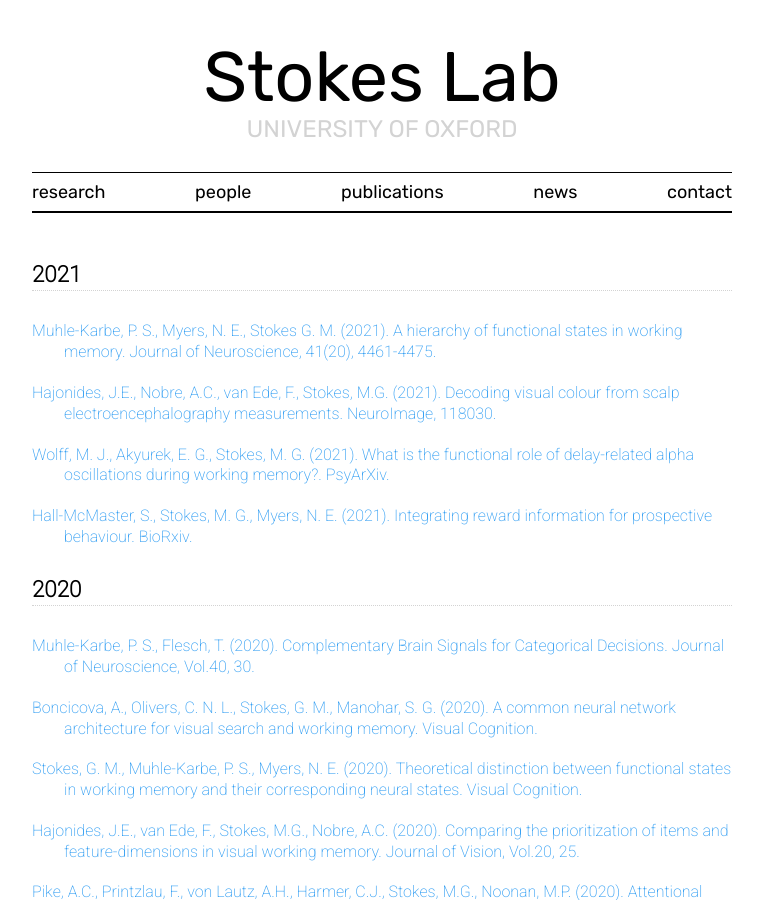
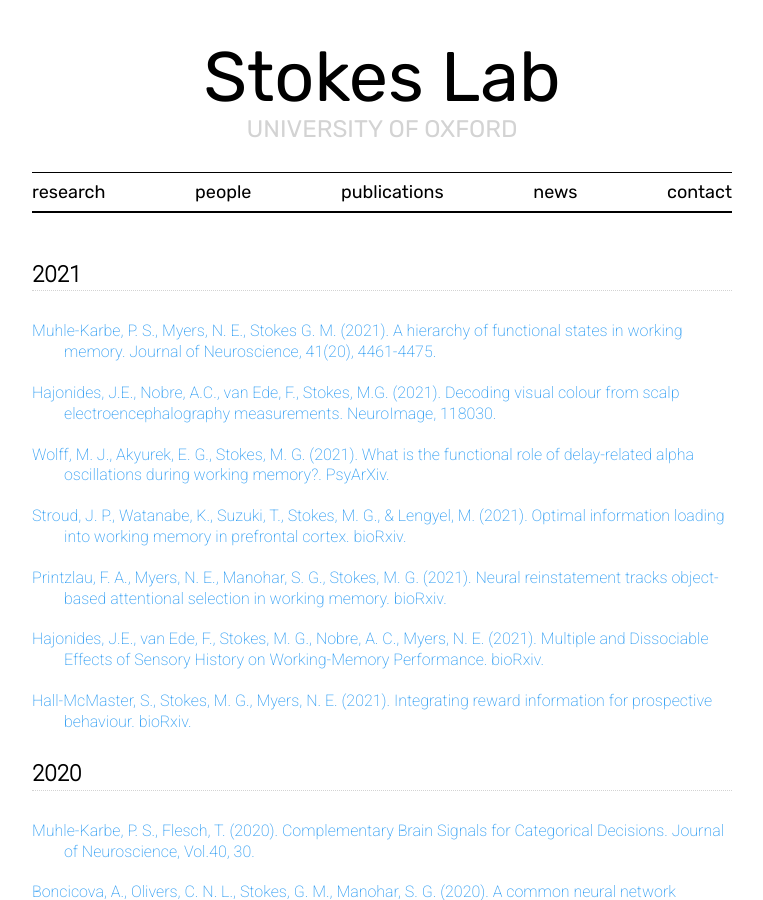
Before and after one commit to stokeslab/stokeslab.github.io, a Jekyll site: the page built from _pages/publications.html, in a window 1280 px wide and 900 px high. Shown: the whole window, without its empty margins (258-1021 px from the left). Built offline with Jekyll 4.4.1, drawn with Linux system fonts in a browser that asks for light colours; nearby versions of some CDN libraries; some web fonts are replaced.

Commit message:
Update publications.html

```diff
--- a/_pages/publications.html
+++ b/_pages/publications.html
@@ -15,7 +15,14 @@
 
 <p class="pub"> <a href="https://psyarxiv.com/z6y5b/" target="_blank"> Wolff, M. J., Akyurek, E. G., Stokes, M. G. (2021). What is the functional role of delay-related alpha oscillations during working memory?. PsyArXiv. </a> </p>
 
-<p class="pub"> <a href="https://www.biorxiv.org/content/10.1101/2021.03.30.437719v1.full.pdf" target="_blank"> Hall-McMaster, S., Stokes, M. G., Myers, N. E. (2021). Integrating reward information for prospective behaviour. BioRxiv. </a> </p>
+<p class="pub"> <a href="https://www.biorxiv.org/content/biorxiv/early/2021/12/17/2021.11.16.468360.full.pdf" target="_blank"> Stroud, J. P., Watanabe, K., Suzuki, T., Stokes, M. G., & Lengyel, M. (2021). Optimal information loading into working memory in prefrontal cortex. bioRxiv. </a> </p>
+
+<p class="pub"> <a href="https://www.biorxiv.org/content/biorxiv/early/2021/11/05/2021.11.02.466810.full.pdf" target="_blank"> Printzlau, F. A., Myers, N. E., Manohar, S. G., Stokes, M. G. (2021). Neural reinstatement tracks object-based attentional selection in working memory. bioRxiv. </a> </p>
+
+<p class="pub"> <a href="https://www.biorxiv.org/content/10.1101/2021.10.31.466639v1.full.pdf" target="_blank"> Hajonides, J.E., van Ede, F., Stokes, M. G., Nobre, A. C., Myers, N. E. (2021). Multiple and Dissociable Effects of Sensory History on Working-Memory Performance. bioRxiv.  </a> </p>
+
+<p class="pub"> <a href="https://www.biorxiv.org/content/10.1101/2021.03.30.437719v1.full.pdf" target="_blank"> Hall-McMaster, S., Stokes, M. G., Myers, N. E. (2021). Integrating reward information for prospective behaviour. bioRxiv. </a> </p>
+
 
 <h1 class="pub-year">2020</h1>
 
```
